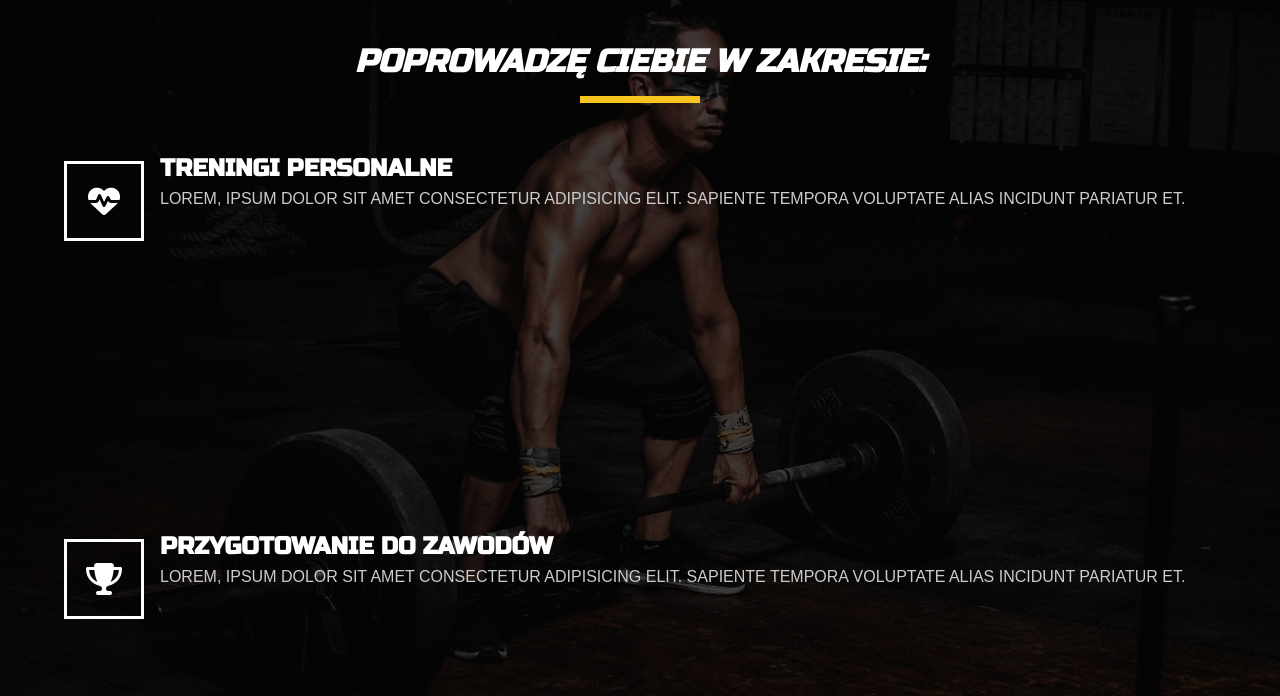
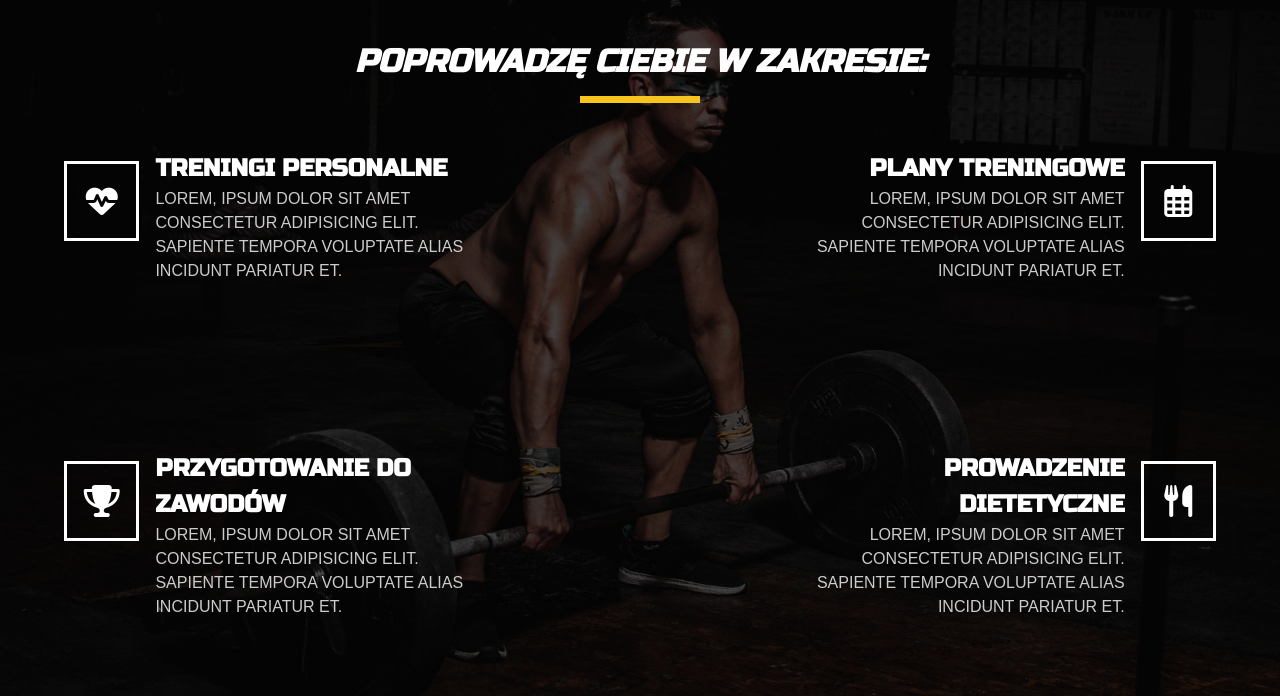
Before and after one commit to drozd1krystian/strony, a plain HTML site: page trener_personalny/dist/index.html in a window 1280 px wide. Shown: the part 1457-2153 px from the top of the page. Drawn offline with nearby package versions, Linux system fonts and the light colour scheme; a web font is replaced by a local one.

Commit message:
poprawki

```diff
--- a/trener_personalny/scss/main.scss
+++ b/trener_personalny/scss/main.scss
@@ -338,7 +338,10 @@ a {
     margin: 2rem 0 1rem 0;
     padding: 0 2rem;
     height: 500px;
-    .slider{flex: 2;}
+    .box{
+      flex: 1;
+    }
+    .slider{ display: none;}
     .box {
       display: flex;
       flex-direction: column;
@@ -356,7 +359,7 @@ a {
         .icon {
           margin-top: 10px;
           border: 3px solid $light-color;
-          width: 80px;
+          width: 150px;
           height: 80px;
           position: relative;
           box-shadow: 0 0 0 rgba($color: #000000, $alpha: 0);
@@ -1223,6 +1226,7 @@ a {
       justify-content: space-around;
       transform: translateX(100%);
       transition: transform 0.5s ease-in-out;
+      overflow: auto;
     }
     .active {
       transform: translateX(0%);
```
Also changed, not shown: trener_personalny/dist/css/main.min.css, 1 other file.
